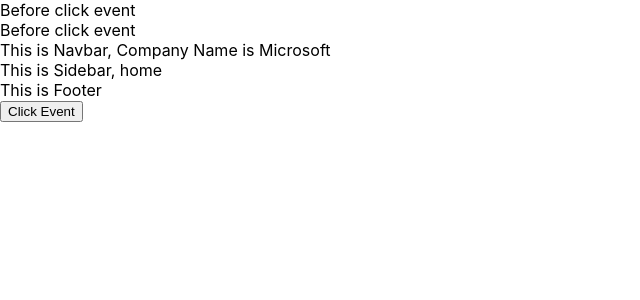
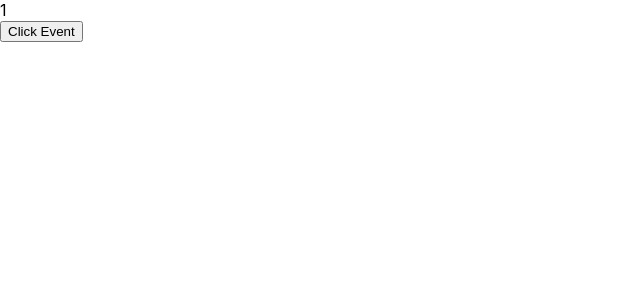
Before and after one commit to lata-makdiya/my-app, a React (Create React App) app: page / in a window 1280 px wide. Shown: the top 300 px of the page, without its empty margins (0-640 px from the left). Built offline with nearby package versions, Linux system fonts and the light colour scheme.

Commit message:
learned state,event

```diff
--- a/src/App.js
+++ b/src/App.js
@@ -1,52 +1,18 @@
-// import logo from './logo.svg';
 import './App.css';
-// import ClassComponent from './ClassComponent';
-// import FunctionComponent from './FunctionComponent';
-import Navbar from './layouts/Navbar';
-import Footer from './layouts/Footer';
-import Sidebar1, { firstMenu, secondMenu } from './layouts/Sidebar';
-import { useState } from 'react';
+// import Navbar from './layouts/Navbar';
+// import Footer from './layouts/Footer';
+// import Sidebar1, { firstMenu, secondMenu } from './layouts/Sidebar';
+import Practice from './Practice';
 
 function App() {
-  // let lang = 'JS';
-  // console.log(firstMenu, secondMenu);
-  console.log(useState('Before click event'));
-  let [msg1, msg2] = useState('Before click event');
-
-  let message = 'Before click event';
-  // console.log(message)
-  let clickEvent = () => {
-    message = 'After click event';
-    msg2('After click event');
-    // console.log(message)
-    alert('Clicked!');
-  }
-  // console.log(firstMenu, secondMenu);
-//  console.log('component rendered');
+  // console.log(firstMenu)
   return (
-    // <h1>Hello World!, we are programming in {lang}</h1>
-    // <div>
-    //   <div>Div 1</div>
-    //   <div>Div 2</div>
-    // </div>
-
-    // <>
-    //   <label htmlFor="">Name</label>
-    //   <input type="text" placeholder='Enter Name' className='input-field' id='name' />
-    //   <img src={logo} alt="" />
-    //   <FunctionComponent/>
-    //
-    // </>
-
     <>
-      <div>{message}</div>
-      <div>{msg1}</div>
-      <Navbar companyName="Microsoft" />
+      {/* <Navbar companyName="Microsoft" /> */}
       {/* We can change name of default import, not named import */}
-      <Sidebar1 menu={['home', 'about']} />
-      <Footer details={{ name: 'default user', mobile: 9999999999 }} />
-      {/* do not use onclick or clickEvent() */}
-      <button onClick={clickEvent}>Click Event</button>
+      {/* <Sidebar1 menu={['home', 'about']} /> */}
+      {/* <Footer details={{ name: 'default user', mobile: 9999999999 }} /> */}
+      <Practice/>
     </>
   );
 }
--- /dev/null
+++ b/src/Practice.js
@@ -0,0 +1,57 @@
+// import ClassComponent from './ClassComponent';
+// import FunctionComponent from './FunctionComponent';
+import React, { useState } from 'react';
+
+function Practice() {
+  let [msg1, msg2] = useState(1);
+  // let lang = 'JS';
+  // console.log(useState('Before click event'));
+
+  // let message = 'Before click event';
+  // console.log(message)
+
+  let clickEvent = () => {
+    // message = 'After click event';
+    msg2(msg1 + 1);
+    // console.log(message)
+    // alert('Clicked!');
+  }
+
+  let clickCapture = () => {
+    // alert('This is Div.')
+  }
+
+  // console.log(firstMenu, secondMenu);
+   console.log('component rendered');
+  return (
+    // <h1>Hello World!, we are programming in {lang}</h1>
+    // <div>
+    //   <div>Div 1</div>
+    //   <div>Div 2</div>
+    // </div>
+
+    // <>
+    //   <label htmlFor="">Name</label>
+    //   <input type="text" placeholder='Enter Name' className='input-field' id='name' />
+    //   <img src={logo} alt="" />
+    //   <FunctionComponent/>
+    //
+    // </>
+
+    <div onClickCapture={clickCapture}>
+      {/* <div>{message}</div> */}
+      <div>{msg1}</div>
+      {/* We can change name of default import, not named import */}
+
+      {/* do not use onclick or clickEvent() */}
+      <button onClick={clickEvent}>Click Event</button>
+
+      {/* <button onClick={() => {
+        alert('Show alert on click')
+      }
+      }>Show Alert</button> */}
+    </div>
+  );
+}
+
+export default Practice;
--- a/src/layouts/Sidebar.js
+++ b/src/layouts/Sidebar.js
@@ -7,9 +7,10 @@ let Sidebar = (props) => {
 }
 
 export default Sidebar;
+
 export let firstMenu = 'Dashboard';
+
 let secondMenu = "Users";
-
 export {secondMenu};
 
 Sidebar.propTypes = {
```
